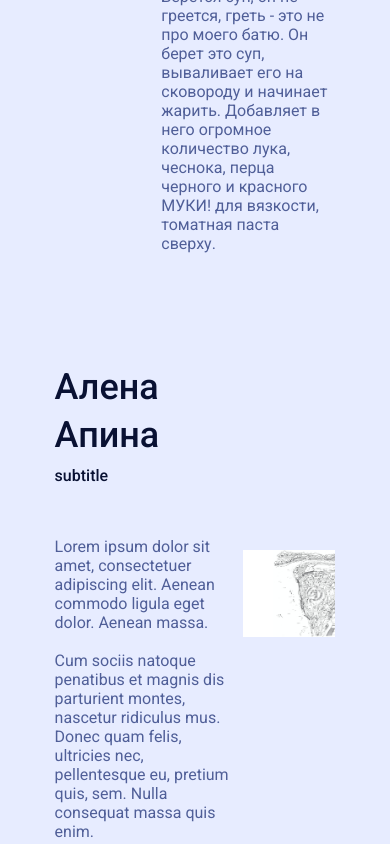
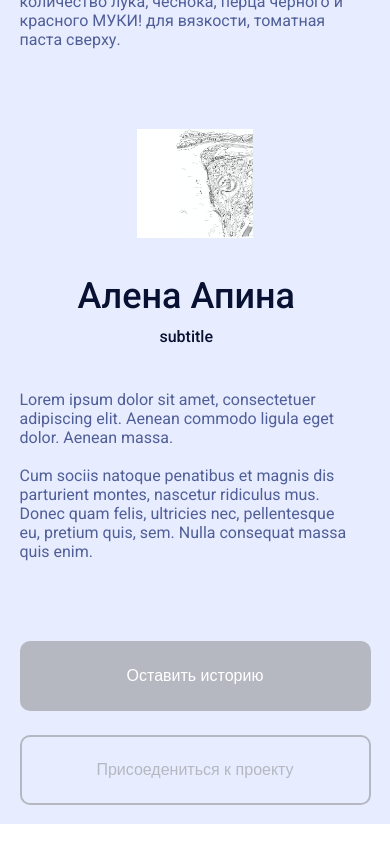
Before and after one commit to designunit/bereguray, a Next.js app: page / in a window 390 px wide. Shown: the part 1460-2304 px from the top of the page. Built offline with nearby package versions, Linux system fonts and the light colour scheme.

Commit message:
mobile story

```diff
--- a/src/components/IndexPage/index.module.css
+++ b/src/components/IndexPage/index.module.css
@@ -40,6 +40,7 @@
 
 @media screen and (max-width : 480px) {
     .storiesButton {
+        width: 100%;
         margin-right: 0;
         margin-bottom: 24px;
     }
--- a/src/components/Story/styles.module.css
+++ b/src/components/Story/styles.module.css
@@ -1,6 +1,7 @@
 .container{
     display: flex;
     align-items: center;
+    justify-content: center;
     padding: 0 10% 64px 10%;
 }
 
@@ -13,7 +14,7 @@
 }
 
 .text {
-    max-width: 77%;
+
 }
 
 .header {
@@ -28,3 +29,22 @@
 .subtitle > h3 {
     margin-top: 0;
 }
+
+@media screen and (max-width : 480px) {
+    .container {
+        flex-wrap: wrap;
+        padding: 0 0 64px 0;
+    }
+
+    .picture {
+        order: -1
+    }
+
+    .header {
+        display: flex;
+        flex-direction: column;
+        align-items: center;
+
+        margin-bottom: 24px;
+    }
+}
```
Also changed, not shown: src/components/Story/index.tsx (indentation only).
